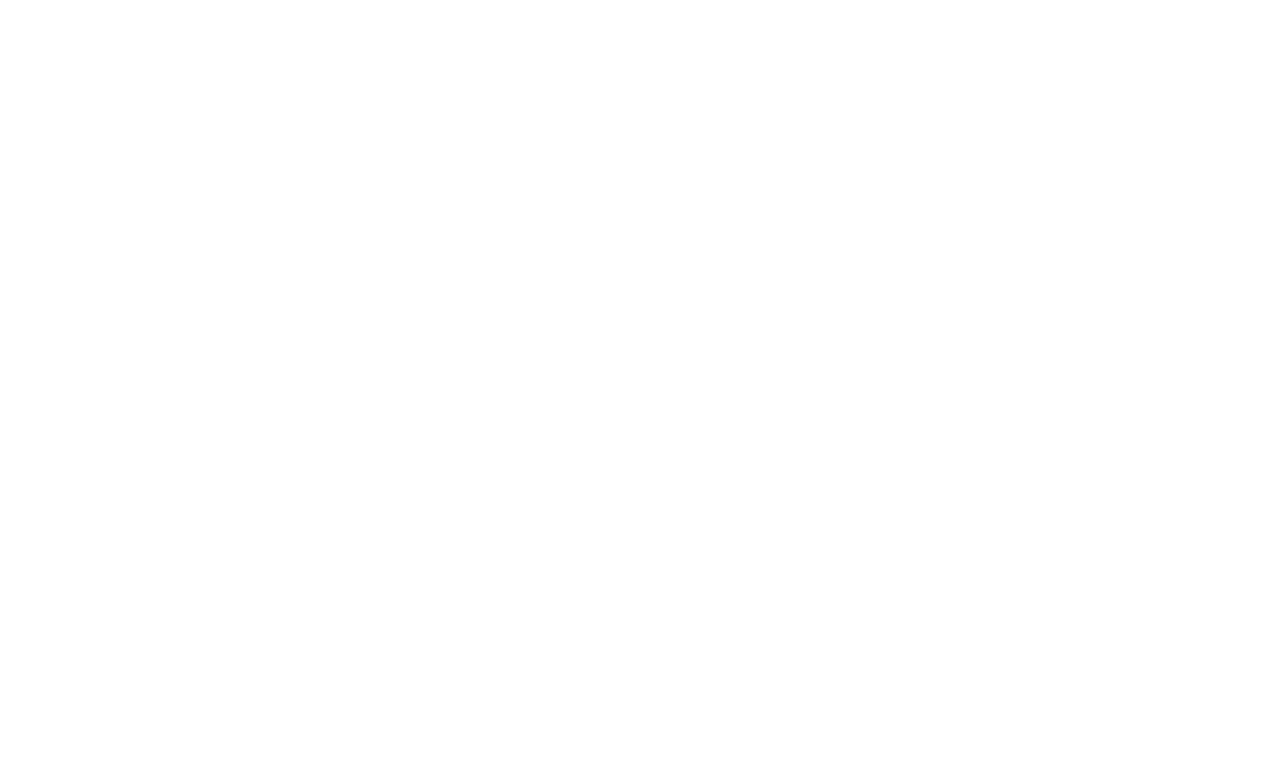
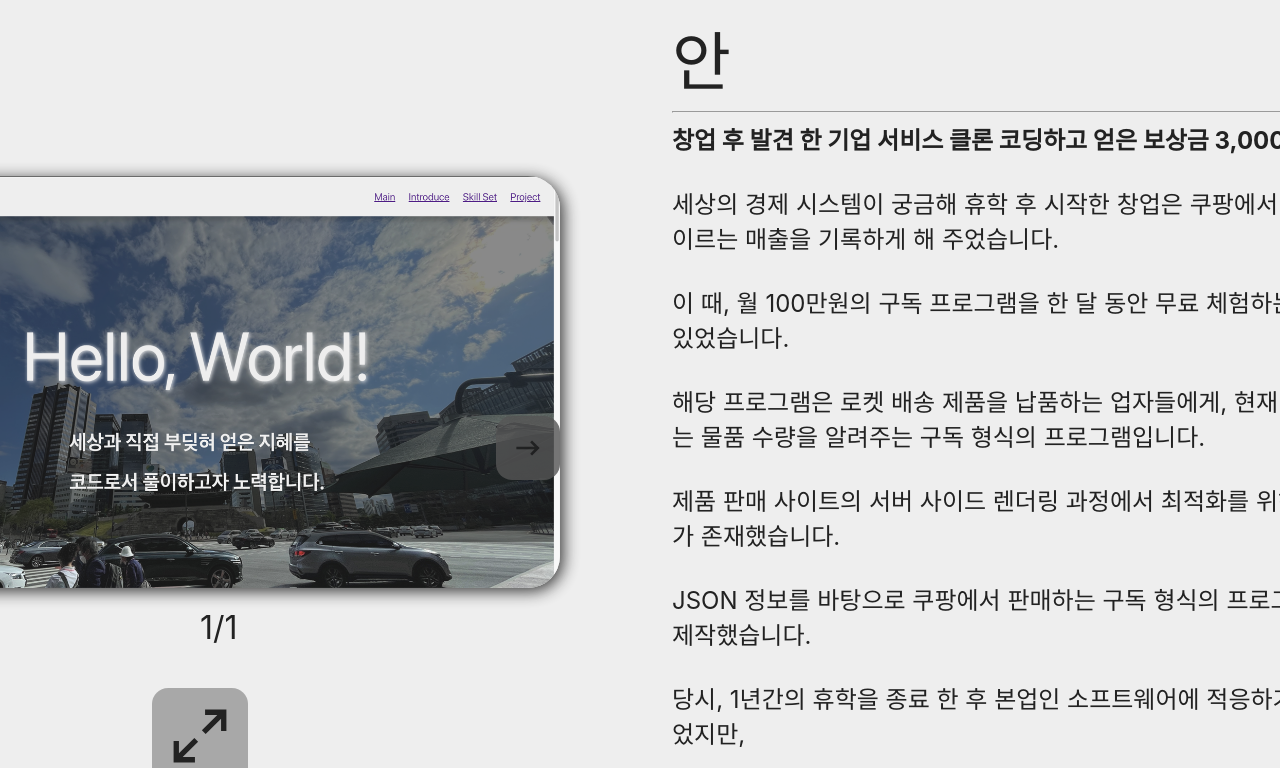
Before and after one commit to damhyeong/GDH-Portfolio, a React (Create React App) app: page / in a window 1280 px wide. Shown: the part 6794-7562 px from the top of the page. Before the commit the page ends 6682 px from the top, so only its background shows below. Built offline with nearby package versions, Linux system fonts and the light colour scheme.

Commit message:
Adding files and code in Main branch. Its mistake

```diff
--- a/src/component/Project/Project.tsx
+++ b/src/component/Project/Project.tsx
@@ -144,6 +144,51 @@
                     </div>
                 </div>
             </div>
+            <div className={"project-wrapper"}>
+                <div className={`image-viewer ${isExpandCoupang ? "expand" : ""}`}>
+                    <ExpandImageScroll
+                        urls={["/project-src/portfolio-main.png"]}
+                        onClickClose={() => setIsExpandCoupang(!isExpandCoupang)}
+                    />
+                </div>
+                <div className={`project-view-src`}>
+                    <ImageScroll urls={["/project-src/portfolio-main.png"]}/>
+                    <div className={"image-expand-icon"} onClick={() =>
+                    {setIsExpandCoupang(!isExpandCoupang)}
+                    }>
+                        {isExpandCoupang ? <CgCompressRight/> : <CgArrowsExpandRight/>}
+                    </div>
+                </div>
+                <div className={`project-introduce`}>
+                    <div className={"title-section"} style={{fontSize : "4rem"}}>
+                        기업의 보안 미비성 수정 제안
+                    </div>
+                    <hr/>
+                    <div className={"introduce-section"}>
+                        <b>창업 후 발견 한 기업 서비스 클론 코딩하고 얻은 보상금 3,000 달러</b><br/><br/>
+
+                        세상의 경제 시스템이 궁금해 휴학 후 시작한 창업은 쿠팡에서 월 200만원에 이르는 매출을 기록하게 해 주었습니다.<br/><br/>
+
+                        이 때, 월 100만원의 구독 프로그램을 한 달 동안 무료 체험하는 프로그램이 있었습니다.<br/><br/>
+
+                        해당 프로그램은 로켓 배송 제품을 납품하는 업자들에게, 현재 창고에 존재하는 물품 수량을 알려주는 구독 형식의 프로그램입니다.<br/><br/>
+
+                        제품 판매 사이트의 서버 사이드 렌더링 과정에서 최적화를 위해 JSON 정보가 존재했습니다. <br/><br/>
+
+                        JSON 정보를 바탕으로 쿠팡에서 판매하는 구독 형식의 프로그램과 동일하게 제작했습니다. <br/><br/>
+
+                        당시, 1년간의 휴학을 종료 한 후 본업인 소프트웨어에 적응하기 위한 개발이었지만, <br/><br/>
+
+                        사회적 성장을 같이 해 온 기업의 매출이 심각하게 누출되는 것을 보고 책임감이 마음에 떠올랐습니다. <br/><br/>
+
+                        개발한 내용과 이를 연결할 수 있었던 쿠팡 Developer API 내용을 기반으로 본사에 내용을 전달했으며, <br/><br/>
+
+                        기업의 보안 사고를 막을 수 있었던 경험이었습니다. <br/><br/>
+
+
+                    </div>
+                </div>
+            </div>
         </div>
     )
 }
```
Also changed, not shown: public/project-src/portfolio-main.png (added).
